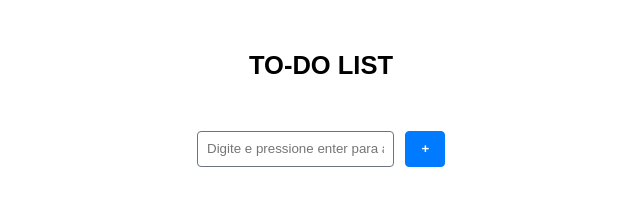
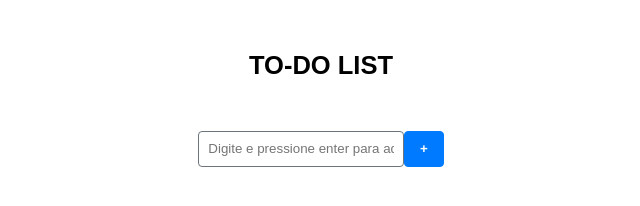
Before and after one commit to br-gabriel/ToDo-list-com-localStorage, a plain HTML site: page index.html in a window 1280 px wide. Shown: the full height of the page, 319-959 px from the left. Drawn offline with Linux system fonts and the light colour scheme.

Commit message:
adicionar tarefas largura teste

```diff
--- a/style.css
+++ b/style.css
@@ -35,21 +35,22 @@ main {
     display: flex;
     flex-direction: column;
     justify-content: center;
-
-    min-width: 320px;
 }
 
 .newTaskArea {
     display: flex;
     flex-direction: row;
-    justify-content: center;
-    gap: 11px;
+    justify-content: space-between;
+    gap: 0px;
 }
 
 input.novaTarefa {
     padding: .7em;
     border-radius: .3em;
     border: 1px solid var(--secondary-color);
+
+    width: 100%;
+    max-width: 30em;
 }
 
 button.addTarefa {
```
